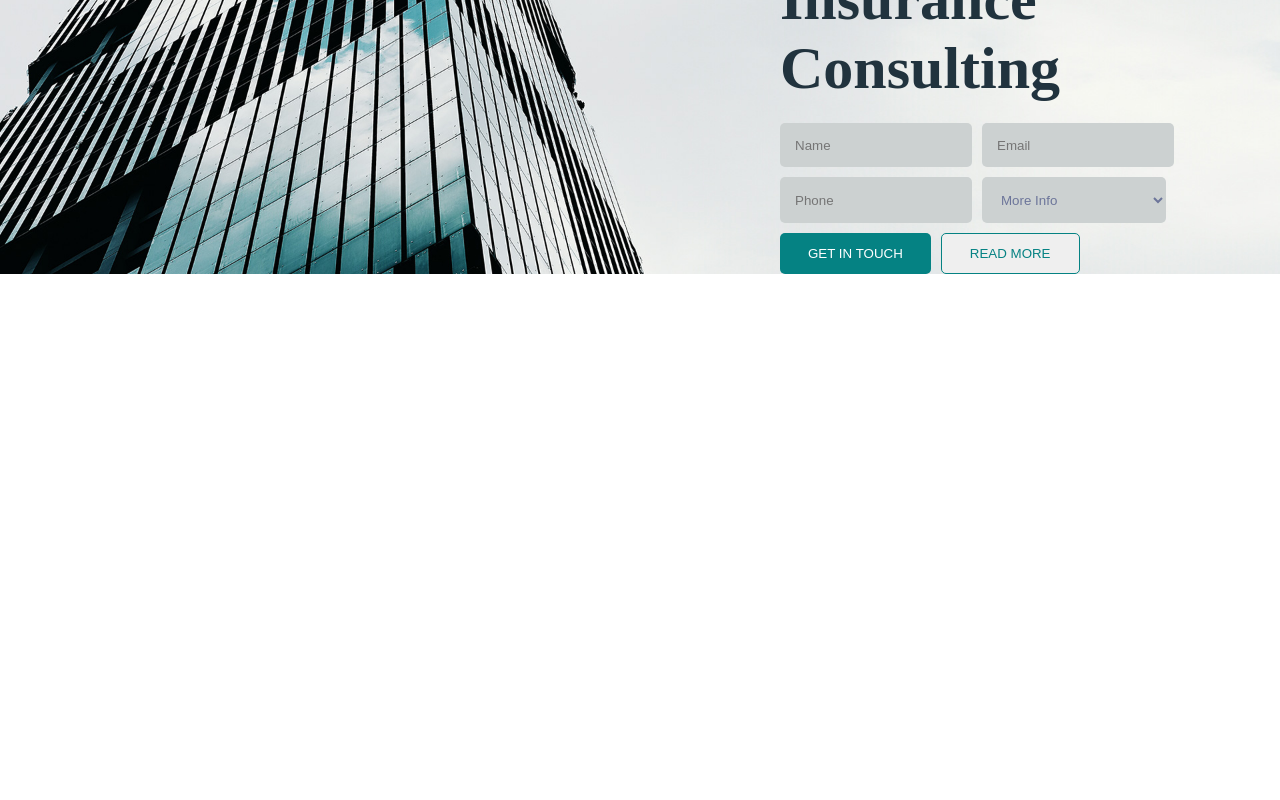
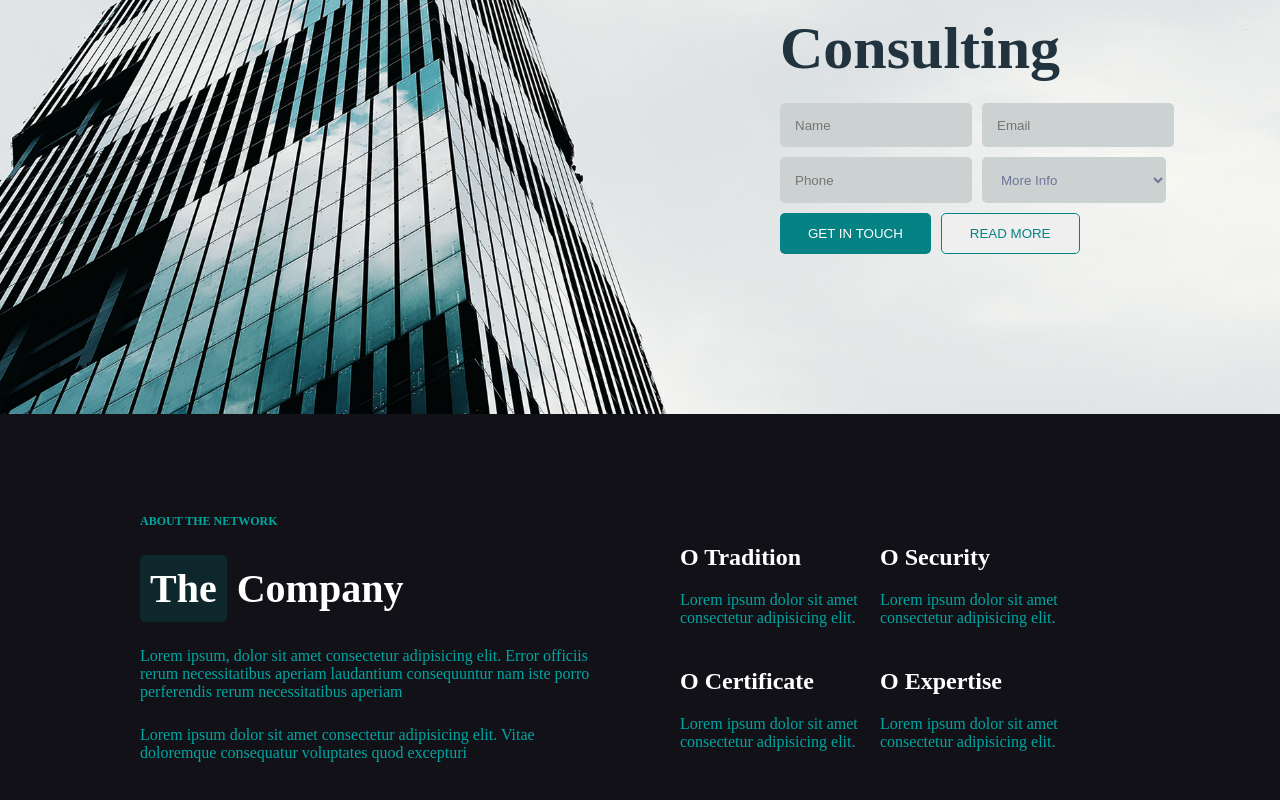
Before and after one commit to FedericoMorrillo/proj-html-vuejs, a Vue app: page / in a window 1280 px wide. Shown: the part 364-1164 px from the top of the page. Before the commit the page ends 818 px from the top, so only its background shows below. Built offline with nearby package versions, Linux system fonts and the light colour scheme.

Commit message:
feat: The company section terminata

```diff
--- a/src/App.vue
+++ b/src/App.vue
@@ -1,12 +1,21 @@
+<!--JS/VUE-->
 <script setup>
+
 import HeaderArea from './components/HeaderArea.vue';
-import JumboArea from './components/JumboArea.vue';
+import MainArea from './components/MainArea.vue';
+
 </script>
+<!--/JS/VUE-->
 
+<!--HTML-->
 <template>
   <HeaderArea />
+  <MainArea />
 </template>
+<!--/HTML-->
 
+<!--SCSS-->
 <style scoped lang="scss">
 @import "../src/scss/general.scss";
 </style>
+<!--/SCSS-->
--- a/src/components/HeaderArea.vue
+++ b/src/components/HeaderArea.vue
@@ -1,10 +1,13 @@
+<!--JS/VUE-->
 <script>
 import JumboArea from './JumboArea.vue';
 export default {
     components: { JumboArea }
 }
 </script>
+<!--/JS/VUE-->
 
+<!--HTML-->
 <template>
     <!--barra superiore contatti-->
     <div class="head-bar">
@@ -23,7 +26,9 @@ export default {
 
     <JumboArea />
 </template>
+<!--/HTML-->
 
+<!--SCSS-->
 <style scoped lang="scss">
 @import "../scss/utils.scss";
 
@@ -38,3 +43,4 @@ export default {
     }
 }
 </style>
+<!--/SCSS-->
--- a/src/components/JumboArea.vue
+++ b/src/components/JumboArea.vue
@@ -1,4 +1,6 @@
+<!--JS/VUE-->
 <script>
+
 export default {
     data() {
         return {
@@ -25,8 +27,11 @@ export default {
         }
     }
 };
+
 </script>
+<!--/JS/VUE-->
 
+<!--HTML-->
 <template>
     <!--jumbotron-->
     <div class="jumbo">
@@ -113,7 +118,9 @@ export default {
     </div>
     <!--/jumbotron-->
 </template>
+<!--/HTML-->
 
+<!--SCSS-->
 <style scoped lang="scss">
 @import "../scss/utils.scss";
 
@@ -161,8 +168,8 @@ nav {
 }
 
 .form {
-    margin: 11.25rem 0 0 auto;
-    margin-bottom: 11.25rem;
+    margin: 10rem 0 0 auto;
+    padding-bottom: 10rem;
     width: 500px;
 
     h5 {
@@ -198,3 +205,4 @@ nav {
     }
 }
 </style>
+<!--/SCSS-->
--- /dev/null
+++ b/src/components/MainArea.vue
@@ -0,0 +1,19 @@
+<!--JS/VUE-->
+<script>
+import TheCompanyArea from './TheCompanyArea.vue';
+
+export default {
+    components: { TheCompanyArea }
+}
+</script>
+<!--/JS/VUE-->
+
+<!--HTML-->
+<template>
+    <TheCompanyArea />
+</template>
+<!--HTML-->
+
+<!--SCSS-->
+<style scoped lang="scss"></style>
+<!--/SCSS-->
--- /dev/null
+++ b/src/components/TheCompanyArea.vue
@@ -0,0 +1,140 @@
+<!--JS/VUE-->
+<script>
+export default {
+    data() {
+        return {
+            boxes: [
+                {
+                    title: "Tradition",
+                    desc: "Lorem ipsum dolor sit amet consectetur adipisicing elit.",
+                },
+                {
+                    title: "Security",
+                    desc: "Lorem ipsum dolor sit amet consectetur adipisicing elit.",
+                },
+                {
+                    title: "Certificate",
+                    desc: "Lorem ipsum dolor sit amet consectetur adipisicing elit.",
+                },
+                {
+                    title: "Expertise",
+                    desc: "Lorem ipsum dolor sit amet consectetur adipisicing elit.",
+                },
+            ]
+        }
+    }
+}
+</script>
+<!--/JS/VUE -->
+
+<!--HTML-->
+<template>
+    <section>
+
+        <!--container-->
+        <div class="container flex">
+
+            <!--col1-->
+            <div class="col">
+
+                <!--titles-->
+                <h6>ABOUT THE NETWORK</h6>
+
+                <div class="flex">
+                    <h1 class="the">The</h1>
+                    <h1>Company</h1>
+                </div>
+                <!--/titles-->
+
+                <!--contenuto-->
+                <p>Lorem ipsum, dolor sit amet consectetur adipisicing elit. Error officiis rerum necessitatibus aperiam
+                    laudantium consequuntur nam iste porro perferendis rerum necessitatibus aperiam</p>
+                <p>Lorem ipsum dolor sit amet consectetur adipisicing elit. Vitae doloremque consequatur voluptates quod
+                    excepturi</p>
+                <!--/contenuto-->
+
+            </div>
+            <!--/col1-->
+
+            <!--col2-->
+            <div class="col flex wrap">
+
+                <!--box-->
+                <div class="box" v-for="box in boxes">
+                    <h2>O {{ box.title }}</h2>
+                    <p>{{ box.desc }}</p>
+                </div>
+                <!--/box-->
+
+            </div>
+            <!--/col2-->
+
+        </div>
+        <!--/container-->
+
+    </section>
+</template>
+<!--/HTML-->
+
+<!--SCSS-->
+<style scoped lang="scss">
+@import "../scss/variable.scss";
+
+section {
+    background-color: $background1;
+    color: white;
+
+    .container {
+        gap: 5rem;
+        justify-content: center;
+
+
+        .col {
+            width: 40%;
+            margin-top: 6.25rem;
+            padding-bottom: 8.125rem;
+            color: $subtitle;
+
+            .box {
+                margin-top: 1.875rem;
+
+                max-width: 12.5rem;
+
+                h2 {
+                    color: white;
+                }
+
+                p {
+                    margin-top: 20px;
+                }
+            }
+
+            h6 {
+                color: $subtitle;
+                margin-bottom: 1.625rem;
+                font-size: .75rem;
+            }
+
+            .the {
+
+                border-radius: 5px;
+                background-color: #0e272d;
+            }
+
+            h1 {
+                font-size: 2.5rem;
+                padding: .625rem;
+                color: white;
+            }
+
+            p {
+                margin-top: 1.5625rem;
+            }
+        }
+    }
+
+
+
+}
+</style>
+<!--/SCSS-->
--- a/src/main.js
+++ b/src/main.js
@@ -1,6 +1,7 @@
 import { createApp } from "vue";
 import "./scss/general.scss";
 import "./scss/utils.scss";
+import "./scss/variable.scss";
 import App from "./App.vue";
 
 createApp(App).mount("#app");
--- /dev/null
+++ b/src/scss/variable.scss
@@ -0,0 +1,3 @@
+$subtitle: #00a6a2;
+
+$background1: #111117;
```
